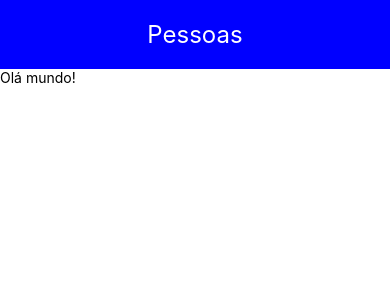
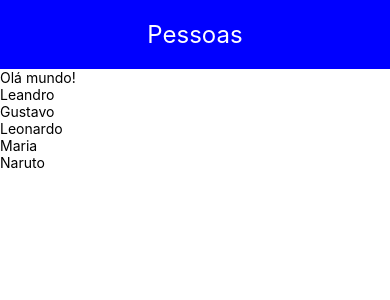
Before and after one commit to Shoiti21/ReactNativeEstudo, a React Native app: screen / in a window 390 px wide. Shown: the top 300 px of the page. Built offline with nearby package versions, Linux system fonts and the light colour scheme.

Commit message:
React Native - Criação de metodos e executando

```diff
--- a/App.js
+++ b/App.js
@@ -1,15 +1,39 @@
 import React from 'react';
+import { render } from 'react-dom';
 import { StyleSheet, Text, View } from 'react-native';
 
 import Header from './src/components/header'
 
-export default function App() {
+export default class App extends React.Component {
+
+  //  Metodo criado para carregar e montar a lista
+  renderList() {
+    const pessoas =  [
+      'Leandro',
+      'Gustavo',
+      'Leonardo',
+      'Maria',
+      'Naruto'
+    ]
+
+    const pessoasText = pessoas.map(pessoa => (
+      <Text>{pessoa}</Text>
+    ))
+
+    return pessoasText;
+  };
+
+  // SOMENTE O RENDER() É RECONHECIDO PELO REACT, PORTANTO, REACT EXECUTA AUTOMATICO SOMENTE O METODO RENDER()
+  render() {
     return (
       <View>
         <Header title="Pessoas"/>
         <Text>Olá mundo!</Text>
+        {this.renderList()}
       </View>
     );
+  }
+
 }
 
 /*
```
Lines whose indentation alone changed are shown as unchanged.
